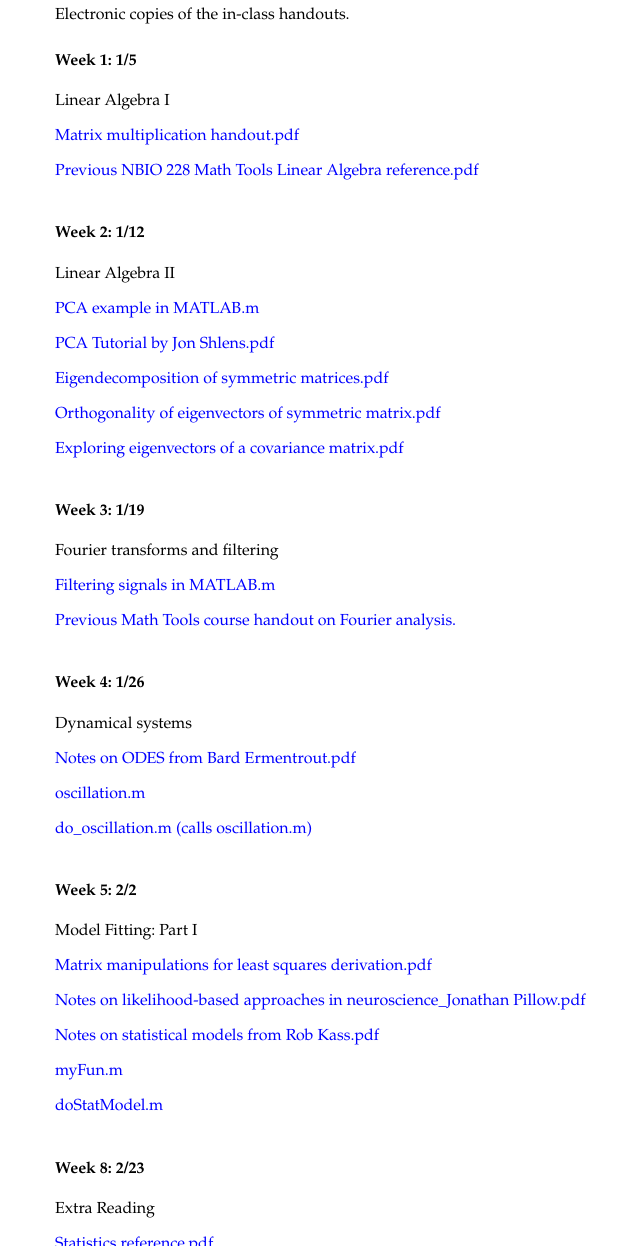
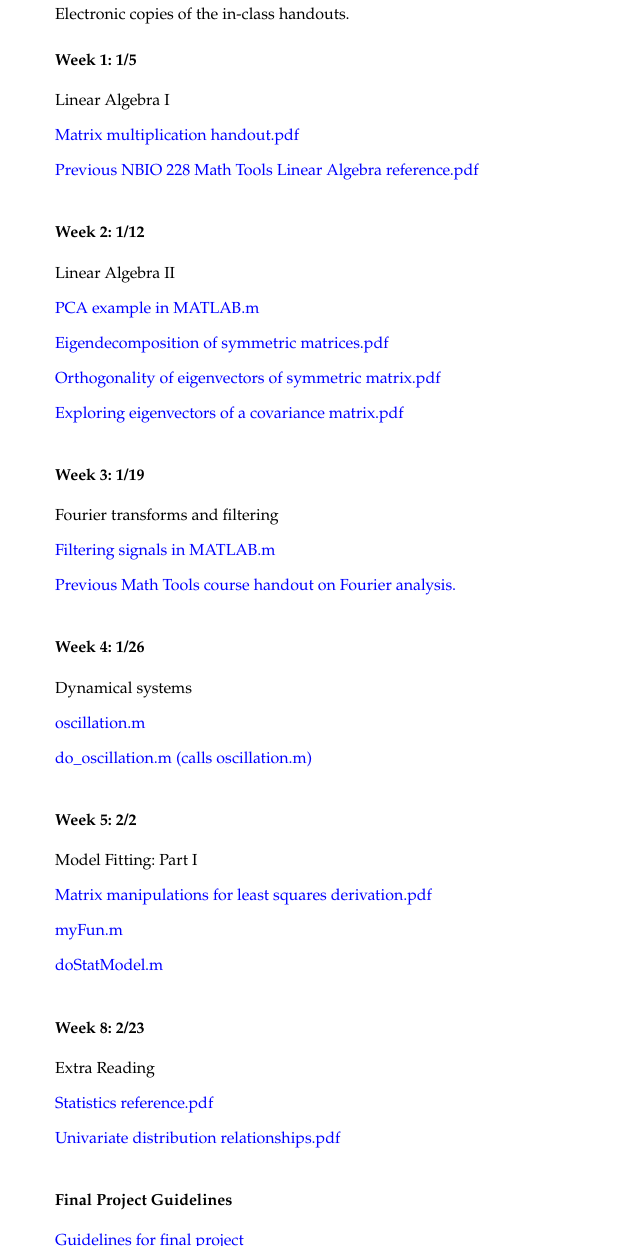
Before and after one commit to lmcintosh/nbio228, a plain HTML site: page handouts.html in a window 1280 px wide. Shown: the part 248-1494 px from the top of the page, without its empty margins (268-908 px from the left). Drawn offline with Linux system fonts and the light colour scheme.

Commit message:
taking away everything just in case

```diff
--- a/handouts.html
+++ b/handouts.html
@@ -62,7 +62,6 @@ a:active {
       <h4>Week 2: 1/12</h4>
       <p>Linear Algebra II</p>
       <p><a href="handouts/PCA_example_HandW.m"><font color="blue">PCA example in MATLAB.m</font></a></p>
-      <p><a href="handouts/PCA-Tutorial-Intuition_JonShlens.pdf"><font color="blue">PCA Tutorial by Jon Shlens.pdf</font></a></p>
       <p><a href="handouts/eigendecomposition_symmetric_matrices.pdf"><font color="blue">Eigendecomposition of symmetric matrices.pdf</font></a></p>
       <p><a href="handouts/orthogonal_eigenvectors.pdf"><font color="blue">Orthogonality of eigenvectors of symmetric matrix.pdf</font></a></p>
       <p><a href="handouts/eigenvectors_covariance_matrix.pdf"><font color="blue">Exploring eigenvectors of a covariance matrix.pdf</font></a></p>
@@ -85,7 +84,6 @@ a:active {
     <td>
       <h4>Week 4: 1/26</h4>
       <p>Dynamical systems</p>
-      <p><a href="handouts/bards_notes_on_diffeqs.pdf"><font color = "blue">Notes on ODES from Bard Ermentrout.pdf</font></a></p>
       <p><a href="handouts/oscillation.m"><font color="blue">oscillation.m</font></a></p>
       <p><a href="handouts/do_oscillation.m"><font color="blue">do_oscillation.m (calls oscillation.m)</font></a></p>
 
@@ -99,8 +97,6 @@ a:active {
       <h4>Week 5: 2/2</h4>
       <p>Model Fitting: Part I</p>
       <p><a href="handouts/least_squares_derivations.pdf"><font color="blue">Matrix manipulations for least squares derivation.pdf</font></a></p>
-      <p><a href="handouts/Pillow_BBchap07.pdf"><font color = "blue">Notes on likelihood-based approaches in neuroscience_Jonathan Pillow.pdf</font></a></p>
-      <p><a href="handouts/Kass_JN_2005.pdf"><font color="blue">Notes on statistical models from Rob Kass.pdf</font></a></p>
       <p><a href="handouts/myFun.m"><font color="blue">myFun.m</font></a></p>
       <p><a href="handouts/doStatModel.m"><font color="blue">doStatModel.m </font></a></p>
 
```
